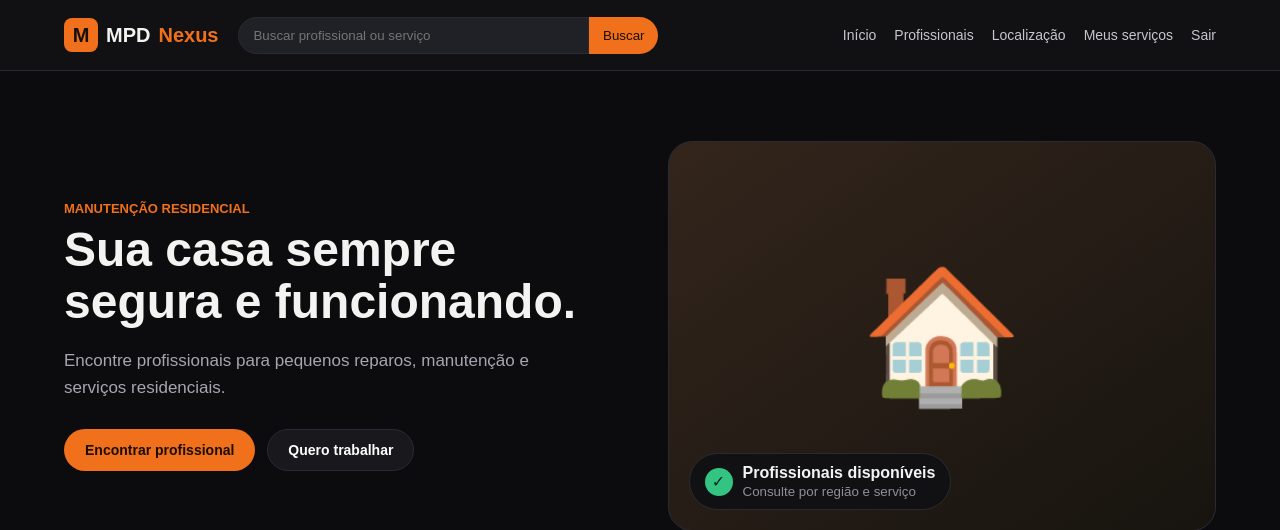
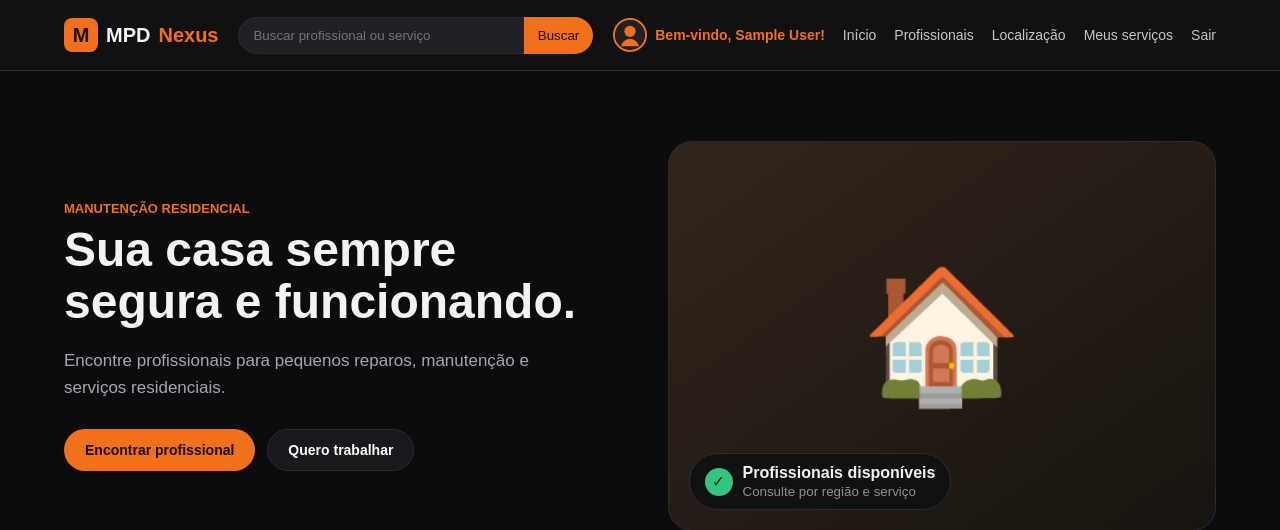
Before and after one commit to MarceloLTZ/MPD, a PHP site: page /index.php in a window 1280 px wide. Shown: the top 530 px of the page. Run offline with PHP 8.4, Linux system fonts and the light colour scheme; the visitor is signed in with stand-in values (Sample User, id 1); data comes from the database, SQL or seed files in the repository; both versions use the stored data as it was after the commit.

Commit message:
Update Tcc - Fazendo o site funcionar

```diff
--- a/SIte/MPD_Nexus_TCC_PHP_SIMPLES/css/style.css
+++ b/SIte/MPD_Nexus_TCC_PHP_SIMPLES/css/style.css
@@ -96,6 +96,27 @@ textarea {
     display: flex;
     align-items: center;
     gap: 18px;
+}
+
+.usuario-logado {
+    display: flex;
+    align-items: center;
+    gap: 8px;
+}
+
+.foto-perfil {
+    width: 34px;
+    height: 34px;
+    border-radius: 50%;
+    object-fit: cover;
+    border: 2px solid #f0701c;
+}
+
+.bem-vindo {
+    color: #f0701c;
+    font-size: 14px;
+    font-weight: bold;
+    white-space: nowrap;
 }
 
 .menu a {
--- a/SIte/MPD_Nexus_TCC_PHP_SIMPLES/includes/cabecalho.php
+++ b/SIte/MPD_Nexus_TCC_PHP_SIMPLES/includes/cabecalho.php
@@ -11,6 +11,13 @@
         </form>
 
         <nav class="menu" id="menu">
+            <?php if (isset($_SESSION['usuario_id'])): ?>
+                <div class="usuario-logado">
+                    <img class="foto-perfil" src="img/perfil-padrao.svg" alt="Foto de perfil do usuário">
+                    <span class="bem-vindo">Bem-vindo, <?php echo textoSeguro($_SESSION['usuario_nome']); ?>!</span>
+                </div>
+            <?php endif; ?>
+
             <a href="index.php">Início</a>
             <a href="profissionais.php">Profissionais</a>
             <a href="mapa.php">Localização</a>
```
Also changed, not shown: SIte/MPD_Nexus_TCC_PHP_SIMPLES/banco.db (added), SIte/MPD_Nexus_TCC_PHP_SIMPLES/img/perfil-padrao.svg (added).
